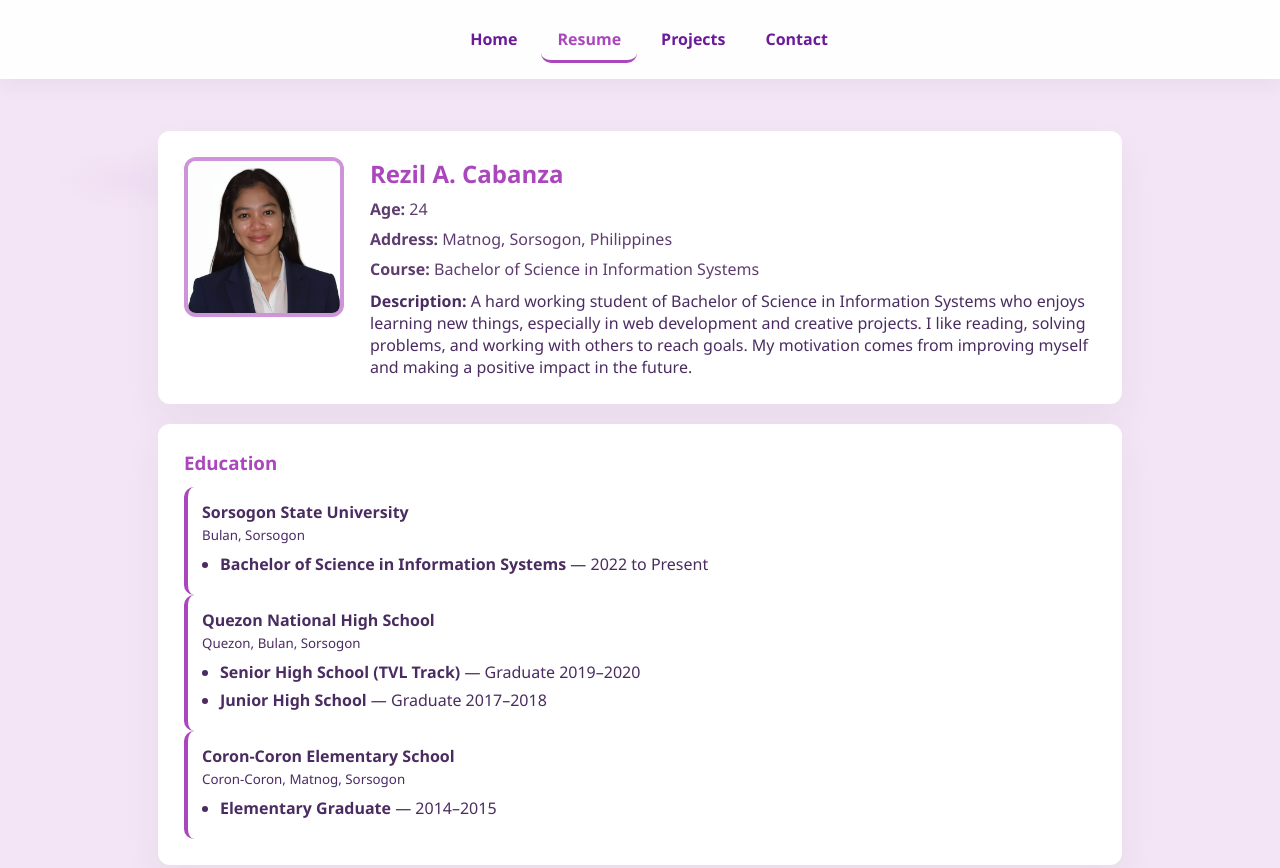
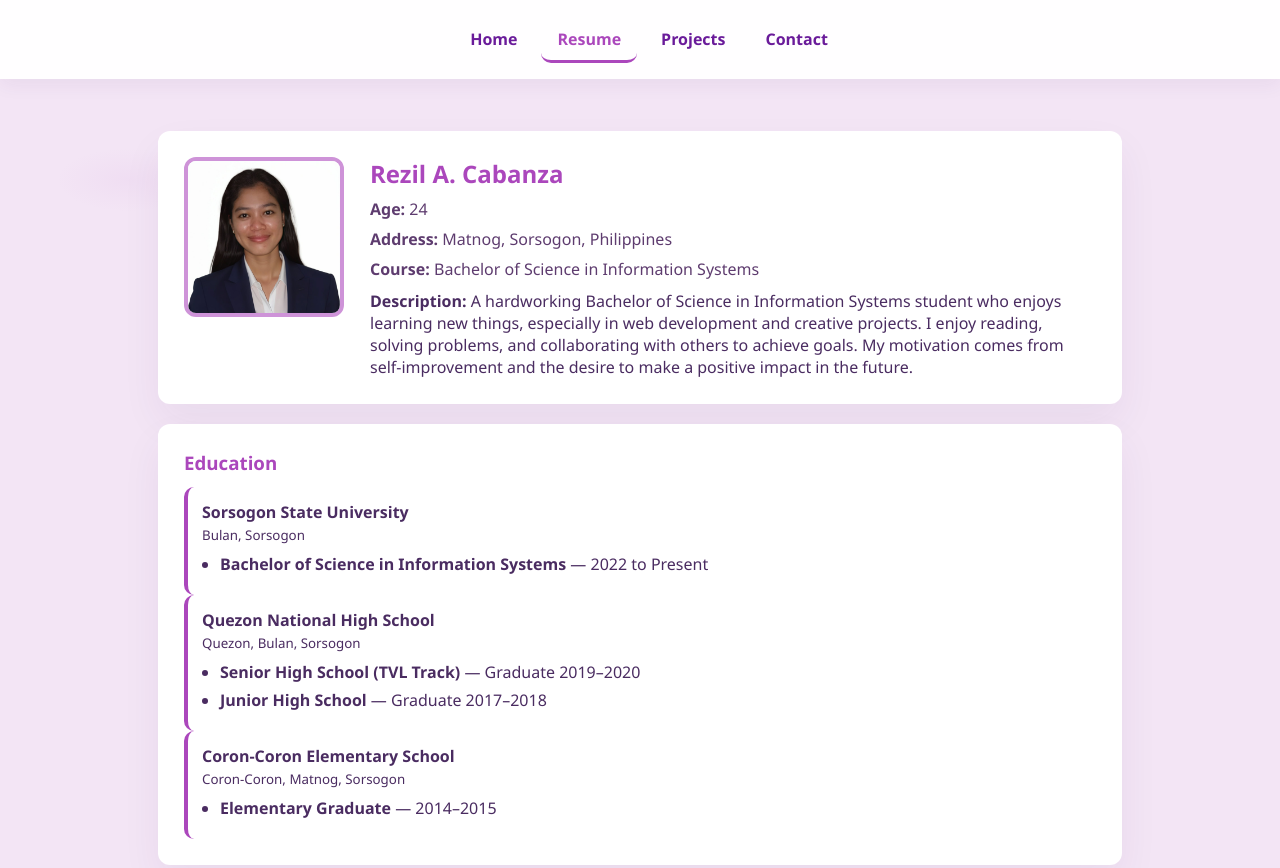
Before and after one commit to Ezil17/PORTFOLIO, a plain HTML site: page resume.html in a window 1280 px wide. Shown: the top 868 px of the page. Drawn offline with Linux system fonts and the light colour scheme.

Commit message:
Update resume.html

```diff
--- a/resume.html
+++ b/resume.html
@@ -97,7 +97,7 @@
             <div><strong>Address:</strong> Matnog, Sorsogon, Philippines</div>
             <div><strong>Course:</strong> Bachelor of Science in Information Systems</div>
           </div>
-          <p class="desc"><strong>Description:</strong> A hard working student of Bachelor of Science in  Information Systems who enjoys learning new things, especially in web development and creative projects. I like reading, solving problems, and working with others to reach goals. My motivation comes from improving myself and making a positive impact in the future.</p>
+          <p class="desc"><strong>Description:</strong> A hardworking Bachelor of Science in Information Systems student who enjoys learning new things, especially in web development and creative projects. I enjoy reading, solving problems, and collaborating with others to achieve goals. My motivation comes from self-improvement and the desire to make a positive impact in the future.</p>
       </section>
     </article>
 
```
